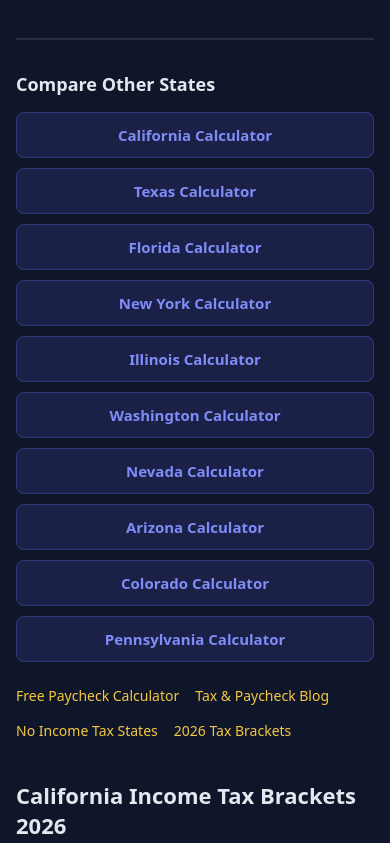
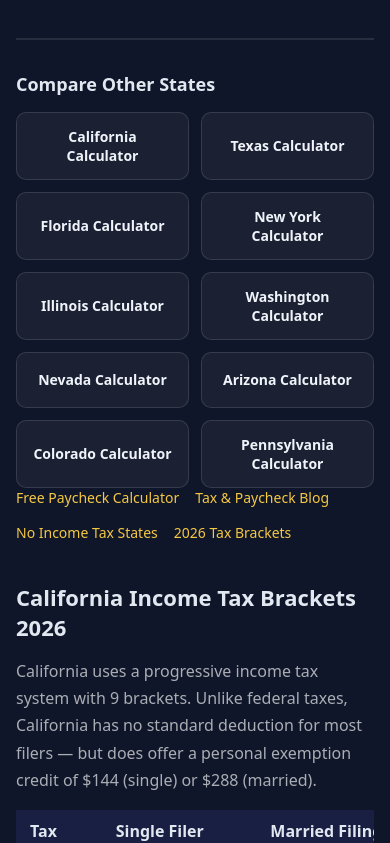
Before and after one commit to devqrcraft-ui/privatepaycheck, a Next.js app: page /california-paycheck-calculator in a window 390 px wide. Shown: the part 5149-5992 px from the top of the page. Built offline with nearby package versions, Linux system fonts and the light colour scheme.

Commit message:
feat: apply LinkCardGrid to California's Compare States and Related Calculators sections (equal-height cards, hover glow, mobile-friendly)

```diff
--- a/src/app/california-paycheck-calculator/page.tsx
+++ b/src/app/california-paycheck-calculator/page.tsx
@@ -1,6 +1,7 @@
 import type { Metadata } from 'next'
 import CaCalcEmbed from '@/components/CaCalcEmbed'
 import FreshnessBar from '@/components/FreshnessBar'
+import LinkCardGrid from '@/components/LinkCardGrid'
 export const metadata: Metadata = {
   title: 'California Paycheck Calculator 2026 — $75K Salary = $57,520 Take-Home',
   description: 'Free California paycheck calculator 2026. $75K salary = ~$57,520 take-home after CA state tax (13.3%), federal tax, FICA & SDI 1.3%. Instant, no signup.',
@@ -149,11 +150,7 @@ export default function Page() {
       </div>
       <div style={{ borderTop: '2px solid rgba(255,255,255,0.1)', marginTop: 40, paddingTop: 32 }}>
         <h2 style={{ fontSize: 18, fontWeight: 800, marginBottom: 16 }}>Compare Other States</h2>
-        <div style={{ display: 'grid', gridTemplateColumns: 'repeat(auto-fill,minmax(300px,1fr))', gap: 10, marginBottom: 24 }}>
-          {([['California','california'],['Texas','texas'],['Florida','florida'],['New York','new-york'],['Illinois','illinois'],['Washington','washington'],['Nevada','nevada'],['Arizona','arizona'],['Colorado','colorado'],['Pennsylvania','pennsylvania']] as [string,string][]).map(([n,s]) => (
-            <a key={s} href={"/" + s + "-paycheck-calculator"} style={{ display:'block', padding:'12px 16px', background:'rgba(99,102,241,0.15)', border:'1px solid rgba(99,102,241,0.3)', borderRadius:8, fontSize:15, fontWeight:700, color:'#818cf8', textDecoration:'none', textAlign:'center' }}>{n} Calculator</a>
-          ))}
-        </div>
+        <LinkCardGrid minCardWidth={140} links={[["/california-paycheck-calculator","California Calculator"],["/texas-paycheck-calculator","Texas Calculator"],["/florida-paycheck-calculator","Florida Calculator"],["/new-york-paycheck-calculator","New York Calculator"],["/illinois-paycheck-calculator","Illinois Calculator"],["/washington-paycheck-calculator","Washington Calculator"],["/nevada-paycheck-calculator","Nevada Calculator"],["/arizona-paycheck-calculator","Arizona Calculator"],["/colorado-paycheck-calculator","Colorado Calculator"],["/pennsylvania-paycheck-calculator","Pennsylvania Calculator"]]} />
         <div style={{ display: 'flex', gap: 16, flexWrap: 'wrap' as const }}>
           <a href="/" style={{ color:'#F5C842', fontSize: 14 }}>Free Paycheck Calculator</a>
           <a href="/blog" style={{ color:'#F5C842', fontSize: 14 }}>Tax & Paycheck Blog</a>
@@ -358,19 +355,8 @@ export default function Page() {
       <h3 style={{ fontSize: 17, fontWeight: 700, marginTop: 20 }}>How much is $20/hour after taxes in California?</h3>
       <p style={{ color: 'rgba(255,255,255,0.65)', lineHeight: 1.7 }}>At $20/hour (about $41,600/year), a California single filer takes home approximately $34,227/year or $1,316 biweekly after federal tax, CA state tax, FICA, and SDI.</p>
 
-      <div style={{ marginTop: 40, paddingTop: 24, borderTop: '1px solid rgba(255,255,255,0.08)' }}>
-        <div style={{ fontWeight: 800, fontSize: 16, color: '#e8edf8', marginBottom: 16 }}>Related Calculators</div>
-        <div style={{ display: 'flex', flexWrap: 'wrap' as const, gap: 10 }}>
-          {[
-            ['/florida-paycheck-calculator','Florida Paycheck Calculator'],
-            ['/texas-paycheck-calculator','Texas Paycheck Calculator'],
-            ['/new-york-paycheck-calculator','New York Paycheck Calculator'],
-            ['/hourly-paycheck-calculator/california','California Hourly Calculator'],
-            ['/bonus-tax-calculator/california','California Bonus Tax Calculator'],
-          ].map(([href,label]) => (
-            <a key={href} href={href} style={{ padding: '8px 16px', borderRadius: 8, background: 'rgba(255,255,255,0.06)', border: '1px solid rgba(255,255,255,0.1)', color: '#b8c8dc', textDecoration: 'none', fontSize: 14, fontWeight: 600 }}>{label}</a>
-          ))}
-        </div>
+      <div style={{ marginTop: 40, paddingTop: 24, borderTop: "1px solid rgba(255,255,255,0.08)" }}>
+        <LinkCardGrid title="Related Calculators" minCardWidth={150} links={[["/florida-paycheck-calculator","Florida Paycheck Calculator"],["/texas-paycheck-calculator","Texas Paycheck Calculator"],["/new-york-paycheck-calculator","New York Paycheck Calculator"],["/hourly-paycheck-calculator/california","California Hourly Calculator"],["/bonus-tax-calculator/california","California Bonus Tax Calculator"]]} />
       </div>
 </main>
   )
```
